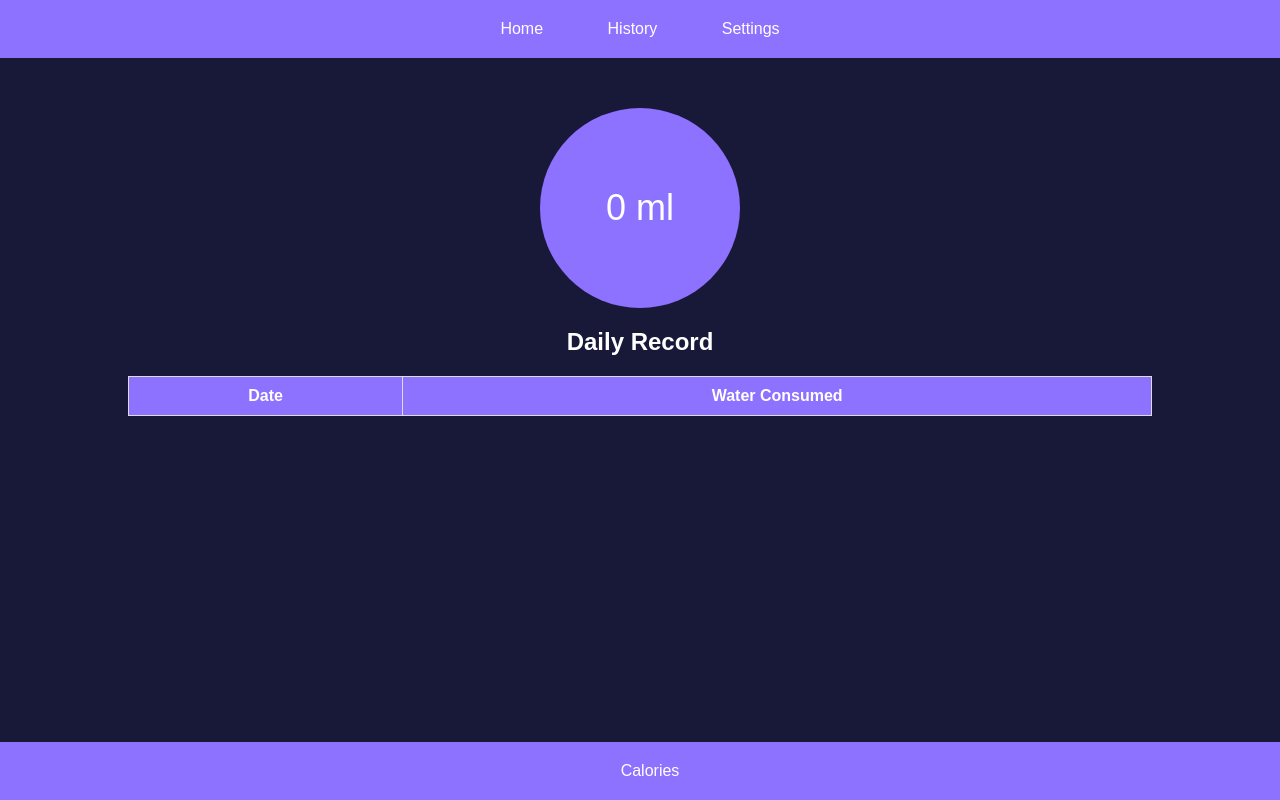
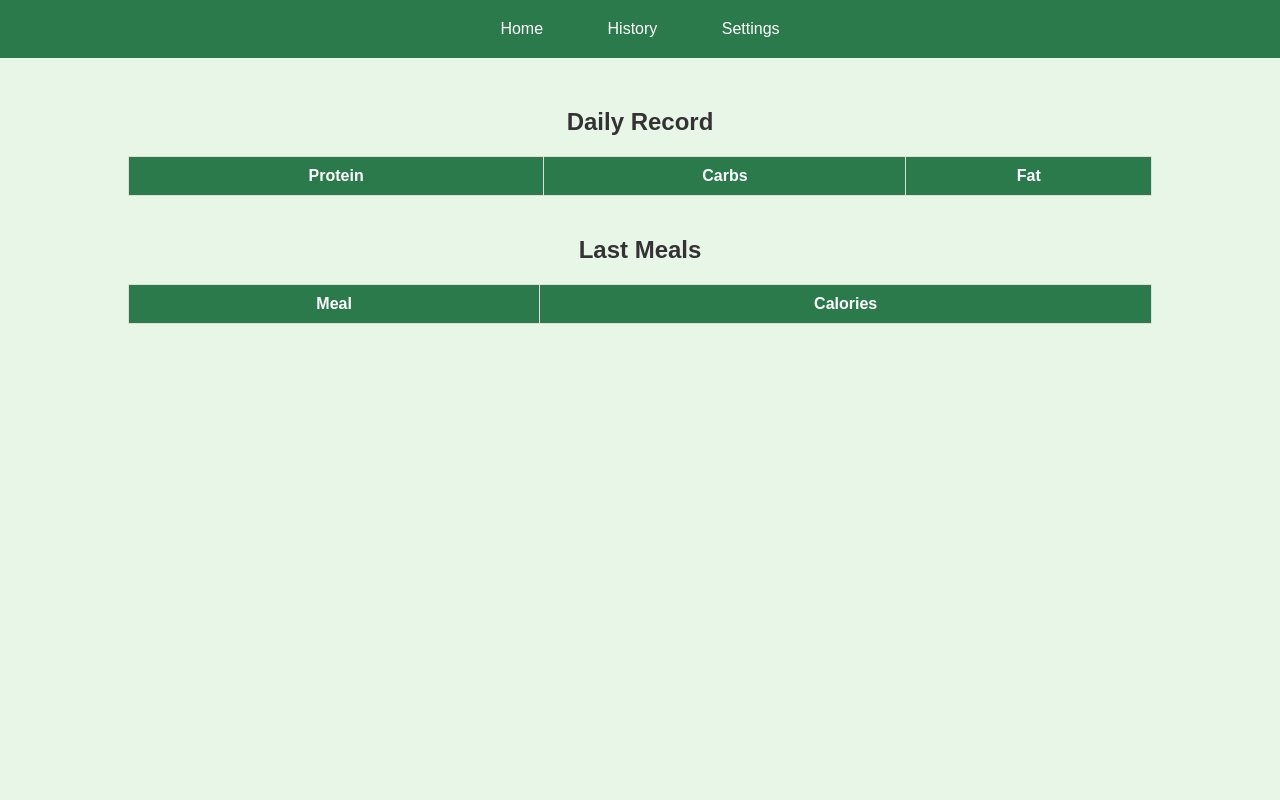
Before and after one commit to vitor167pk/Projeto-TCC, a plain HTML site: page index.html in a window 1280 px wide. Drawn offline with Linux system fonts and the light colour scheme.

Commit message:
Add files via upload

```diff
--- a/index.html
+++ b/index.html
@@ -6,34 +6,40 @@
 </head>
 <body>
   <header>
-    <button class="purple-button" onclick="goToHome()">Home</button>
-    <button class="purple-button" onclick="goToHistory()">History</button>
-    <button class="purple-button" onclick="goToSettings()">Settings</button>
+    <button class="dark-green-button" onclick="goToHome()">Home</button>
+    <button class="dark-green-button" onclick="goToHistory()">History</button>
+    <button class="dark-green-button" onclick="goToSettings()">Settings</button>
   </header>
 
   <main>
-    <div id="water-circle">
-      <span id="water-amount">0 ml</span>
-    </div>
-
     <h2>Daily Record</h2>
-    <table>
+    <table id="daily-record-table">
       <thead>
         <tr>
-          <th>Date</th>
-          <th>Water Consumed</th>
+          <th>Protein</th>
+          <th>Carbs</th>
+          <th>Fat</th>
         </tr>
       </thead>
-      <tbody id="daily-record-body">
+      <tbody>
         <!-- Registros diários serão adicionados aqui via JavaScript -->
+      </tbody>
+    </table>
+
+    <h2>Last Meals</h2>
+    <table id="last-meals-table">
+      <thead>
+        <tr>
+          <th>Meal</th>
+          <th>Calories</th>
+        </tr>
+      </thead>
+      <tbody>
+        <!-- Últimas refeições serão adicionadas aqui via JavaScript -->
       </tbody>
     </table>
   </main>
 
-  <footer>
-    <button class="purple-button" onclick="goToCalories()">Calories</button>
-  </footer>
-
   <script src="script.js"></script>
 </body>
 </html>
--- a/script.js
+++ b/script.js
@@ -10,7 +10,3 @@ function goToHome() {
   function goToSettings() {
     console.log('Settings');
   }
-
-  function goToCalories() {
-    console.log('Calories');
-  }
--- a/styles.css
+++ b/styles.css
@@ -3,18 +3,18 @@ body {
     font-family: Arial, sans-serif;
     margin: 0;
     padding: 0;
-  background-color: #181838;
-  color: white;
+    background-color: #E8F6E8;
+    color: #333;
   }
 
   header {
-  background-color: #8D71FF;
+    background-color: #2B7A4B;
     padding: 10px;
     text-align: center;
   }
 
   header button {
-  background-color: #8D71FF;
+    background-color: #2B7A4B;
     border: none;
     color: white;
     padding: 10px 20px;
@@ -31,26 +31,13 @@ main {
     margin-top: 50px;
   }
 
-#water-circle {
-  width: 200px;
-  height: 200px;
-  border-radius: 50%;
-  background-color: #8D71FF;
-  margin: 0 auto;
-  display: flex;
-  align-items: center;
-  justify-content: center;
-  color: white;
-  font-size: 24px;
-}
-
-#water-amount {
-  font-size: 36px;
+  h2 {
+    margin-bottom: 20px;
   }
 
   table {
     width: 80%;
-  margin: 20px auto;
+    margin: 0 auto 40px auto;
     border-collapse: collapse;
   }
 
@@ -61,20 +48,12 @@ table th, table td {
   }
 
   table th {
-  background-color: #8D71FF;
+    background-color: #2B7A4B;
+    color: white;
   }
 
-footer {
-  position: fixed;
-  bottom: 0;
-  width: 100%;
-  background-color: #8D71FF;
-  padding: 10px;
-  text-align: center;
-}
-
-footer button {
-  background-color: #8D71FF;
+  .dark-green-button {
+    background-color: #2B7A4B;
     border: none;
     color: white;
     padding: 10px 20px;
@@ -85,7 +64,3 @@ footer button {
     margin: 0 10px;
     cursor: pointer;
   }
-
-.purple-button {
-  background-color: #8D71FF;
-}
```
Lines whose indentation alone changed are shown as unchanged.
